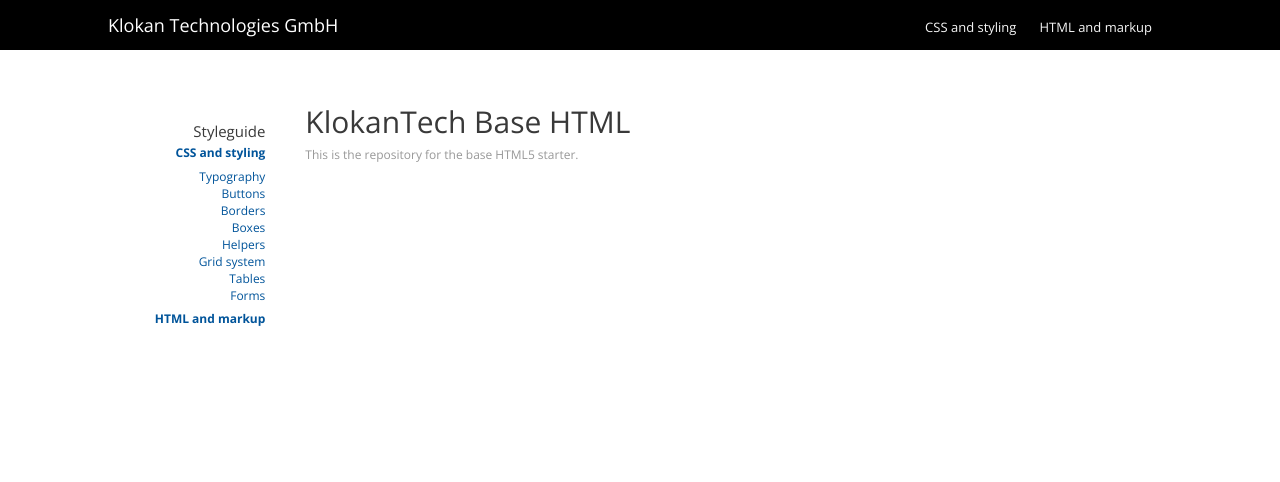
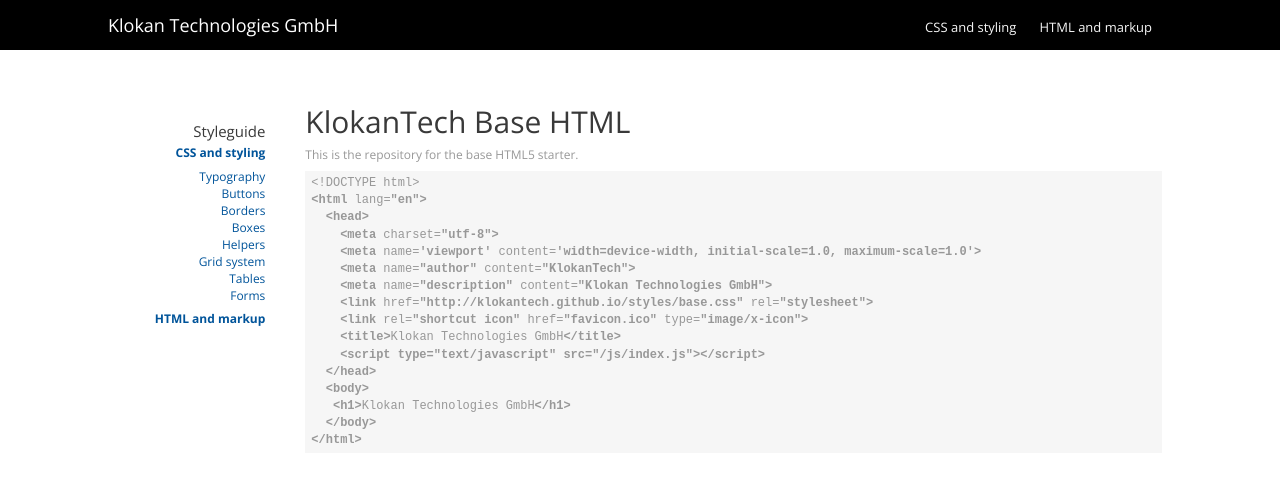
Before and after one commit to klokantech/styles, a Jekyll site: the page built from html5.html, in a window 1280 px wide. Shown: the top 482 px of the page. Built offline with Jekyll 4.4.1, drawn with Linux system fonts in a browser that asks for light colours.

Commit message:
code, html5 starter

```diff
--- a/_sass/_typography.scss
+++ b/_sass/_typography.scss
@@ -84,3 +84,11 @@
   color: $headings-color;
   background-color: $color-gray-light;
 }
+
+code, .code, pre{
+  background-color: $code-color-bg;
+  color: $code-color;
+  padding: $code-padding;
+  font-family: "Courier New", Courier, monospace;
+  overflow: auto;
+}
--- a/_sass/_variables.scss
+++ b/_sass/_variables.scss
@@ -49,6 +49,10 @@
 $font-size-h4: ceil(($font-size * 1.25)) !default;
 $font-size-h5: $font-size !default;
 $font-size-h6: ceil(($font-size * 0.85)) !default;
+
+$code-color-bg: $color-gray-light;
+$code-color: $color-gray-dark;
+$code-padding: 4px 6px;
 
 /* Padding, margin */
 $padding-vertical: 20px;
--- a/html5.html
+++ b/html5.html
@@ -5,5 +5,21 @@
   <div class="col12">
     <h1>KlokanTech Base HTML </h1>
     <p>This is the repository for the base HTML5 starter.</p>
+    <pre><small>&lt;!DOCTYPE html></small>
+<b>&lt;</b><b>html</b> lang<i>=</i><b>"en"</b><b>></b>
+  <b>&lt;</b><b>head</b><b>></b>
+    <b>&lt;</b><b>meta</b> charset<i>=</i><b>"utf-8"</b><b>></b>
+    <b>&lt;</b><b>meta</b> name<i>=</i><b>'viewport'</b> content<i>=</i><b>'width=device-width, initial-scale=1.0, maximum-scale=1.0'</b><b>></b>
+    <b>&lt;</b><b>meta</b> name<i>=</i><b>"author"</b> content<i>=</i><b>"KlokanTech"</b><b>></b>
+    <b>&lt;</b><b>meta</b> name<i>=</i><b>"description"</b> content<i>=</i><b>"Klokan Technologies GmbH"</b><b>></b>
+    <b>&lt;</b><b>link</b> href<i>=</i><b>"http://klokantech.github.io/styles/base.css"</b> rel<i>=</i><b>"stylesheet"</b><b>></b>
+    <b>&lt;</b><b>link</b> rel<i>=</i><b>"shortcut icon"</b> href<i>=</i><b>"favicon.ico"</b> type<i>=</i><b>"image/x-icon"</b><b>></b>
+    <b>&lt;</b><b>title</b><b>></b>Klokan Technologies GmbH<b>&lt;/</b><b>title</b><b>></b>
+    <b>&lt;</b><b>script type="text/javascript" src="/js/index.js"</b><b>></b><b>&lt;/</b><b>script</b><b>></b>
+  <b>&lt;/</b><b>head</b><b>></b>
+  <b>&lt;</b><b>body</b><b>></b>
+   <b>&lt;</b><b>h1</b><b>></b>Klokan Technologies GmbH<b>&lt;/</b><b>h1</b><b>></b>
+  <b>&lt;/</b><b>body</b><b>></b>
+<b>&lt;/</b><b>html</b><b>></b></pre>
   </div>
 </div>
```
Also changed, not shown: index.html (+12 -4 lines).
